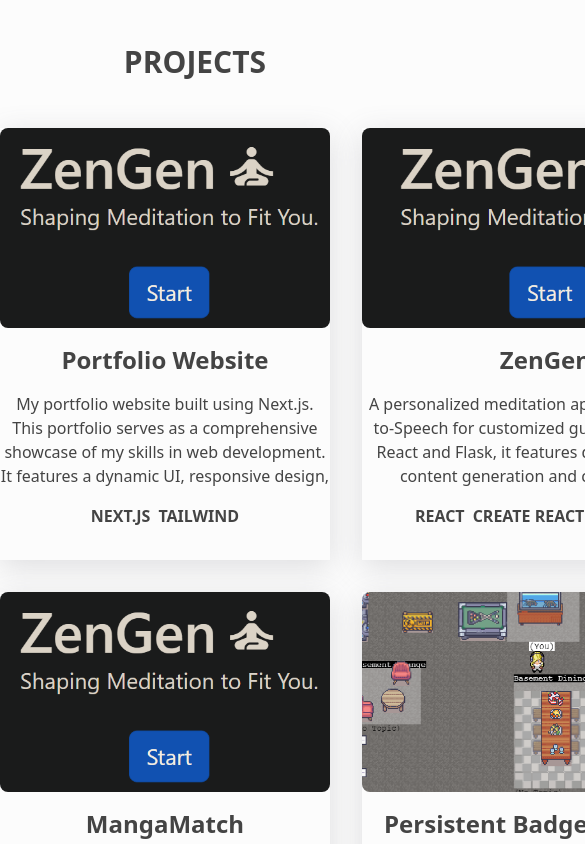
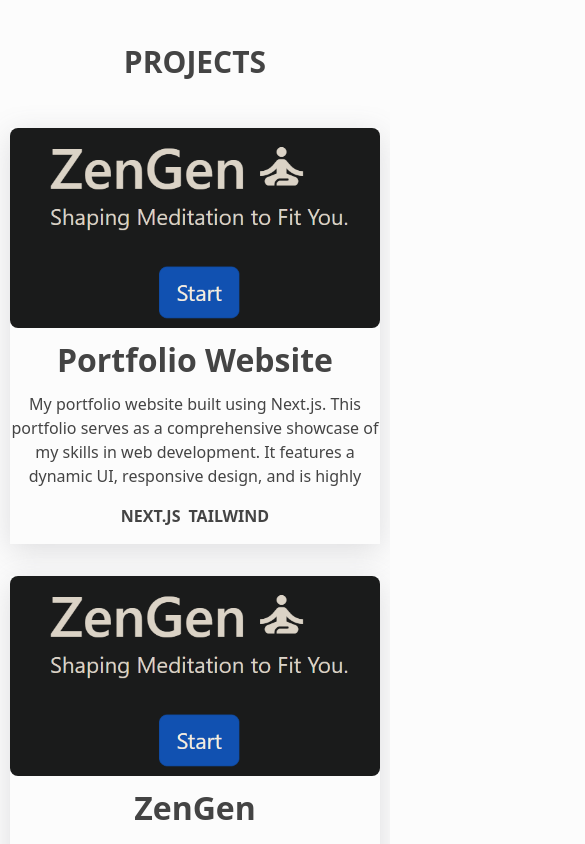
Before and after one commit to csiv23/portfolio, a Next.js app in the folder frontend/: page / in a window 390 px wide. Shown: the part 3780-4624 px from the top of the page, 585 px wide, since content can reach past the window. Built offline with nearby package versions, Linux system fonts and the light colour scheme.

Commit message:
Adjusted mobile styling

```diff
--- /dev/null
+++ b/frontend/components/Projects.module.css
@@ -0,0 +1,74 @@
+.projectsContainer {
+  padding-top: 10vh;
+  padding-bottom: 8vh;
+  margin: 0 auto;
+  display: flex;
+  flex-direction: column;
+  align-items: center;
+  max-width: 1100px;
+}
+
+.projectsGrid {
+  display: grid;
+  grid-template-columns: repeat(2, 1fr);
+  grid-gap: 2rem;
+}
+
+.projectCard {
+  box-shadow: hsla(240, 5%, 41%, 0.2) 0px 7px 29px 0px;
+  max-width: 400px;
+  width: 95%;
+  margin: 0 auto;
+  display: flex;
+  flex-direction: column;
+  justify-content: space-between;
+  align-items: center;
+  transition: transform 0.3s ease-in-out;
+}
+
+.projectCard:hover {
+  transform: translateY(-10px);
+}
+
+.projectImage {
+  border-radius: 0.5rem;
+  margin-bottom: 1rem;
+  object-fit: cover;
+  width: 100%;
+  height: 200px;
+}
+
+.projectName {
+  height: 3rem;
+}
+
+.projectDescription {
+  margin-bottom: 1rem;
+  height: 6rem;
+  overflow: hidden;
+}
+
+.technologyTag {
+  text-transform: uppercase;
+  font-weight: bold;
+}
+
+.githubLink {
+  margin-bottom: 1rem;
+}
+
+.projectCardDark {
+  box-shadow: rgba(0, 0, 0, 0.16) 0px 10px 36px 0px,
+    rgba(0, 0, 0, 0.06) 0px 0px 0px 1px;
+}
+
+@media screen and (max-width: 768px) {
+  .projectsGrid {
+    grid-template-columns: 1fr;
+  }
+  .projectName {
+    font-size: 2rem; /* Slightly smaller font size for mobile */
+  }
+
+
+}
--- a/frontend/components/Projects.tsx
+++ b/frontend/components/Projects.tsx
@@ -1,6 +1,7 @@
 import React, { FC, useContext } from "react";
 import useThemeStyles from "..//hooks/useThemeStyles";
 import { ThemeContext } from "./ThemeContext";
+import styles from "./projects.module.css"; // Import your CSS module here
 
 type Project = {
   name: string;
@@ -50,100 +51,22 @@
   ];
 
   return (
-    <div
-      id="projects"
-      style={{
-        paddingTop: "10vh",
-        paddingBottom: "8vh",
-        margin: "0 auto",
-        display: "flex",
-        flexDirection: "column",
-        alignItems: "center",
-        maxWidth: "1100px",
-      }}
-      className="text-center w-full"
-    >
+    <div className={`text-center w-full ${styles.projectsContainer}`}>
       <h2 className={`text-3xl font-semibold mb-12 ${textClass}`}>PROJECTS</h2>
-      <div
-        className="w-full"
-        style={{
-          display: "grid",
-          gridTemplateColumns: "repeat(2, 1fr)",
-          gridGap: "2rem",
-        }}
-      >
+      <div className={styles.projectsGrid}>
         {projects.map((project, index) => (
-          <div
-            key={index}
-            className={`${project} ${textClass}`}
-            style={{
-              boxShadow: darkTheme
-                ? "rgba(0,0,0,0.16) 0px 10px 36px 0px,rgba(0,0,0,0.06) 0px 0px 0px 1px"
-                : "hsla(240,5%,41%,0.2) 0px 7px 29px 0px",
-              maxWidth: "400px",
-              width: "100%",
-              margin: "0 auto",
-              display: "flex",
-              flexDirection: "column",
-              justifyContent: "space-between",
-              alignItems: "center",
-              transition: "transform 0.3s ease-in-out",
-            }}
-            onMouseOver={(e) =>
-              (e.currentTarget.style.transform = "translateY(-10px)")
-            }
-            onMouseOut={(e) =>
-              (e.currentTarget.style.transform = "translateY(0)")
-            }
-          >
-            <img
-              src={project.imageSrc}
-              alt={project.name}
-              style={{
-                borderRadius: "0.5rem",
-                marginBottom: "1rem",
-                objectFit: "cover",
-                width: "100%",
-                height: "200px",
-              }}
-            />
-            <h3
-              className="text-2xl font-semibold"
-              style={{ height: "3rem" }}
-            >
-              {project.name}
-            </h3>
-            <p
-              style={{
-                marginBottom: "1rem",
-                height: "6rem",
-                overflow: "hidden",
-              }}
-            >
-              {project.description}
-            </p>
-            <div
-              className="flex justify-center space-x-2"
-              style={{ marginBottom: "1rem" }}
-            >
+          <div key={index} className={`${styles.projectCard} ${darkTheme ? styles.projectCardDark : ""}`}>
+            <img src={project.imageSrc} alt={project.name} className={styles.projectImage} />
+            <h3 className={`text-2xl font-semibold ${textClass} ${styles.projectName}`}>{project.name}</h3>
+            <p className={`${textClass} ${styles.projectDescription}`}>{project.description}</p>
+            <div className={`flex justify-center space-x-2 ${textClass}`}>
               {project.technologies.map((tech, techIndex) => (
-                <span
-                  key={techIndex}
-                  style={{ textTransform: "uppercase", fontWeight: "bold" }}
-                >
-                  {tech}
-                </span>
+                <span key={techIndex} className={`${textClass} ${styles.technologyTag}`}>{tech}</span>
               ))}
             </div>
             {project.link && (
-              <a
-                href={project.link}
-                target="_blank"
-                rel="noopener noreferrer"
-                className="fa fa-github fa-2x"
-                style={{ marginBottom: "1rem" }}
-              >
-                {/* Icon content (if any) */}
+              <a href={project.link} target="_blank" rel="noopener noreferrer" className={`fa fa-github fa-2x ${textClass} ${styles.githubLink}`}>
+                {/* Icon content */}
               </a>
             )}
           </div>
```
